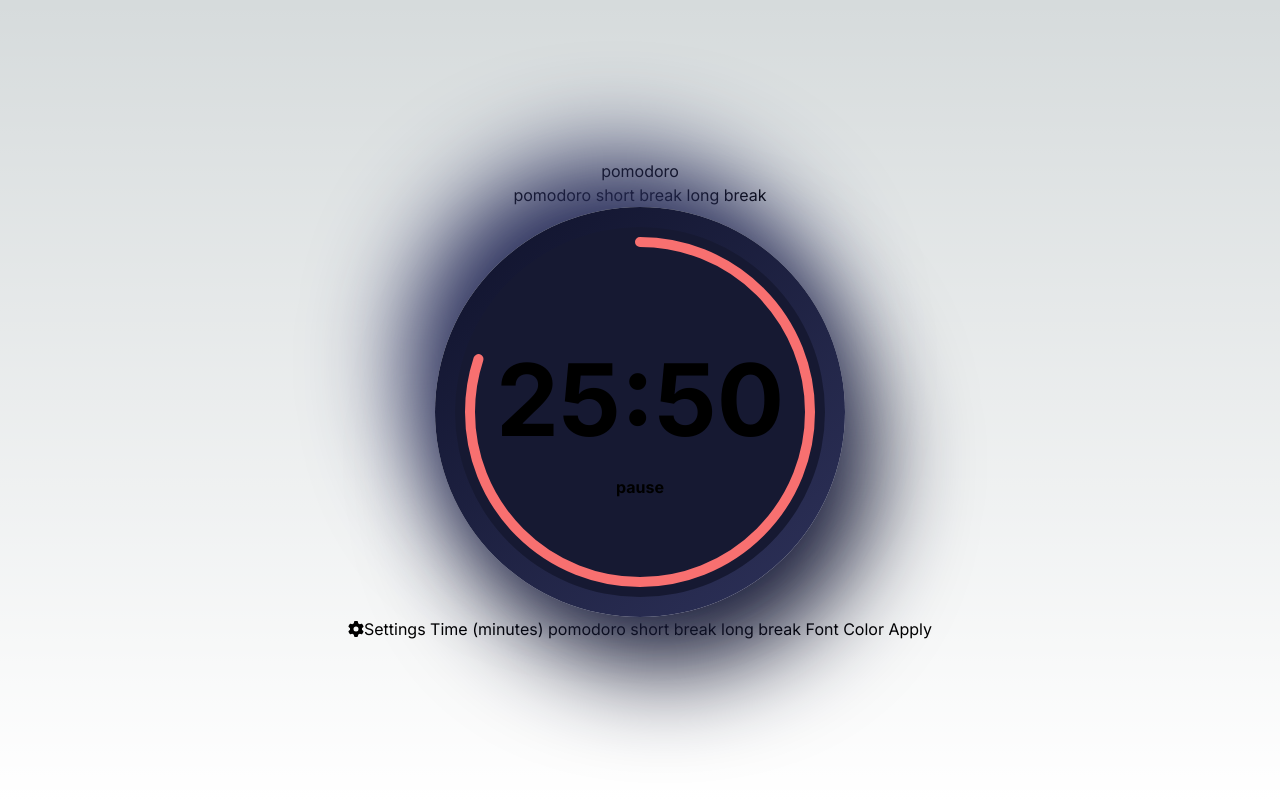
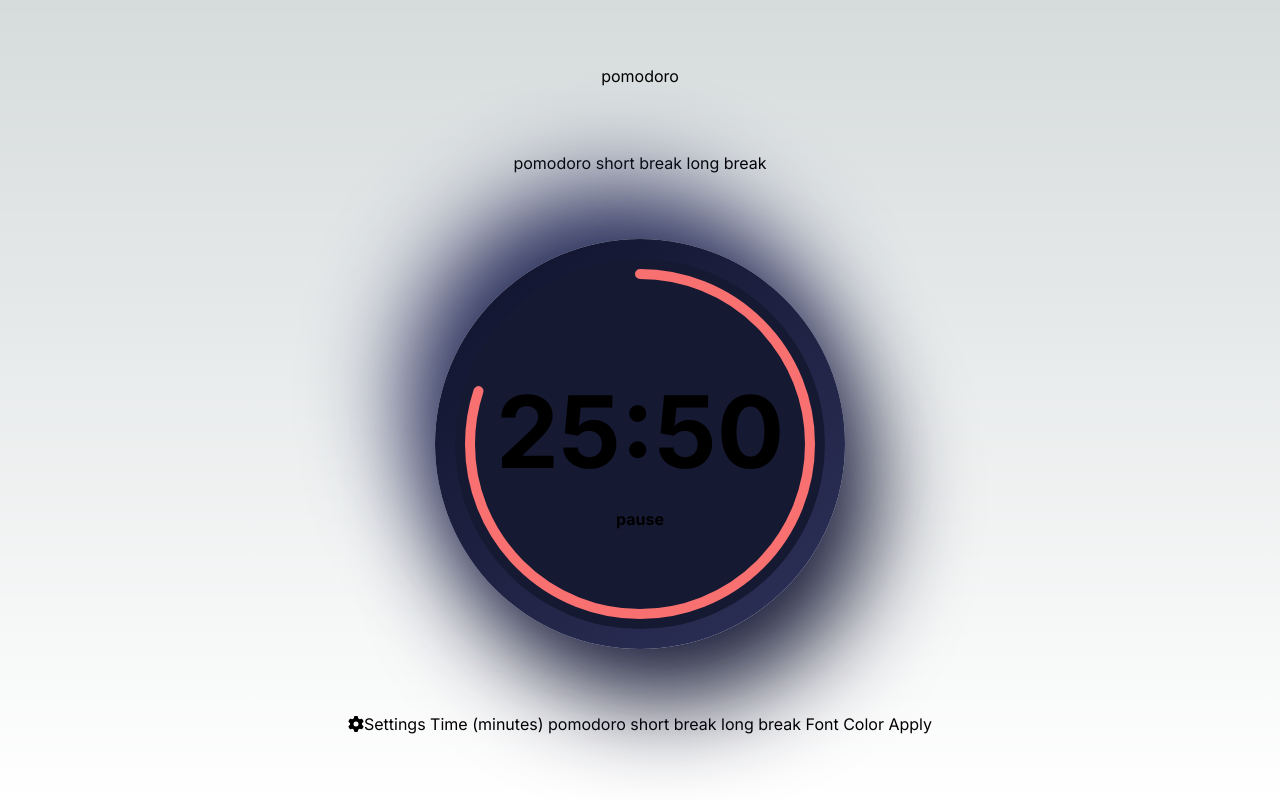
Before and after one commit to sleepyZuzky/zuzky-s-Pomodoro, a Next.js app: page / in a window 1280 px wide. Built offline with nearby package versions, Linux system fonts and the light colour scheme.

Commit message:
Move components into separated file

```diff
--- a/src/app/page.tsx
+++ b/src/app/page.tsx
@@ -1,15 +1,5 @@
-import Header from '@components/Header/Header';
-import TimerStatus from '@components/TimerStatus/TimerStatus';
-import Chronometer from '@components/Chronometer/Chronometer';
-import Config from '@components/Config/Config';
+import App from '../pages/_app';
 
-export default function Home() {
-  return (
-    <main className="flex flex-col items-center justify-center min-h-screen">
-      <Header />
-      <TimerStatus />
-      <Chronometer />
-      <Config />
-    </main>
-  );
+export default function Home () {
+  return <App />;
 }
```
